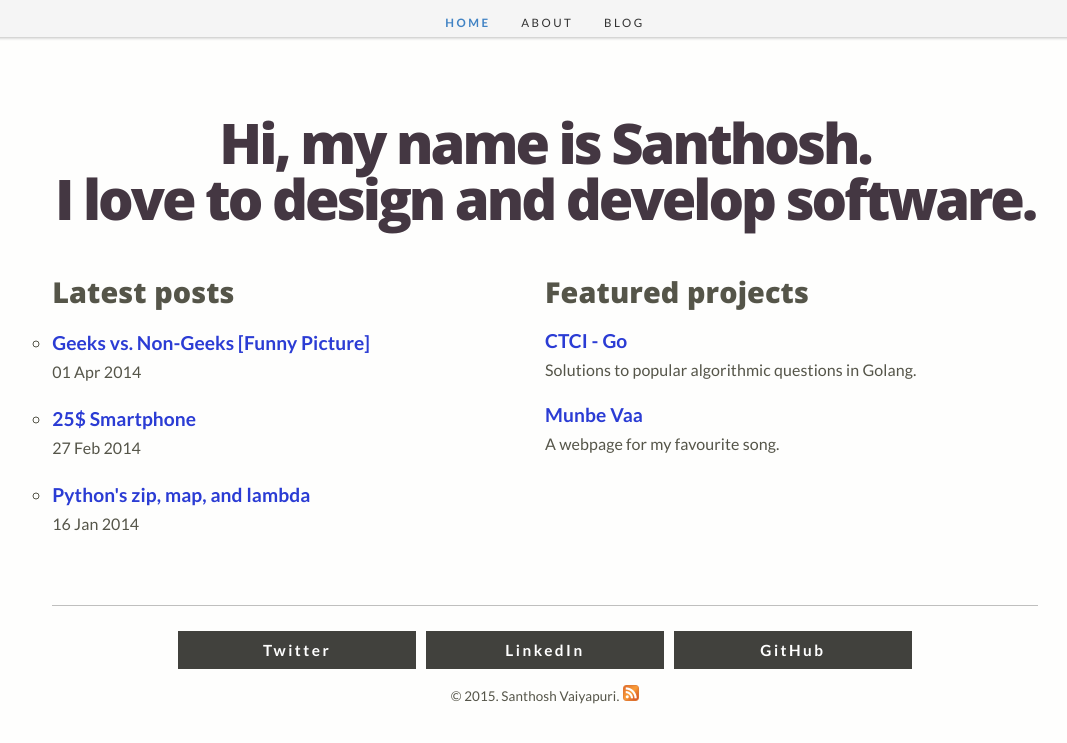
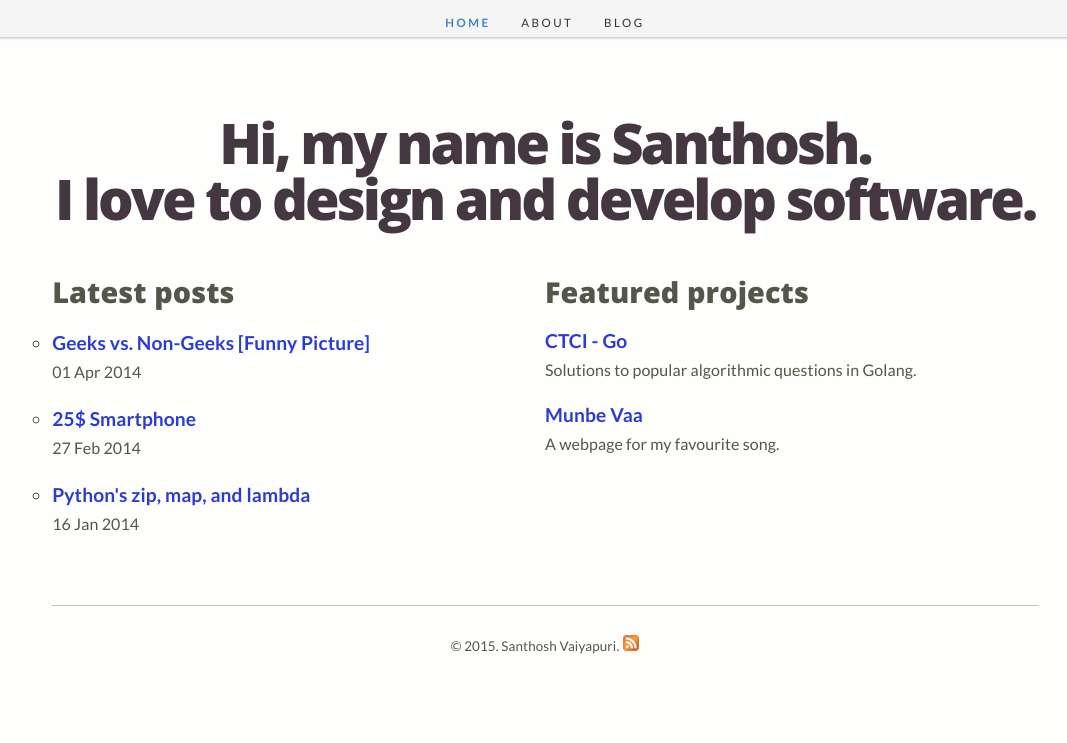
Before and after one commit to santhoshvai/santhoshvai.github.io, a Jekyll site: the page built from index.html, in a window 1280 px wide. Shown: the top 743 px of the page, without its empty margins (95-1162 px from the left). Built offline with Jekyll 4.4.1, drawn with Linux system fonts in a browser that asks for light colours; Markdown is read by kramdown in place of the engine named in the settings; the list of posts is cut into pages by our own code.

Commit message:
no social links on index page

```diff
--- a/_includes/footer.html
+++ b/_includes/footer.html
@@ -5,7 +5,8 @@
   <a href="https://twitter.com/intent/tweet?url={{ site.url | append:page.url }}&text={{ page.title }}&via=santhoshvai"
    target="_blank">
   share it on Twitter</a>
-  {% else %}
+  {% endif %}
+  {% if page.path contains 'about' %}
   <ul class="contact-list">
         <li><a href="https://twitter.com/santhoshvai">Twitter</a></li>
         <li><a href="http://www.linkedin.com/in/santhoshvaiyapuri">LinkedIn</a></li>
```
